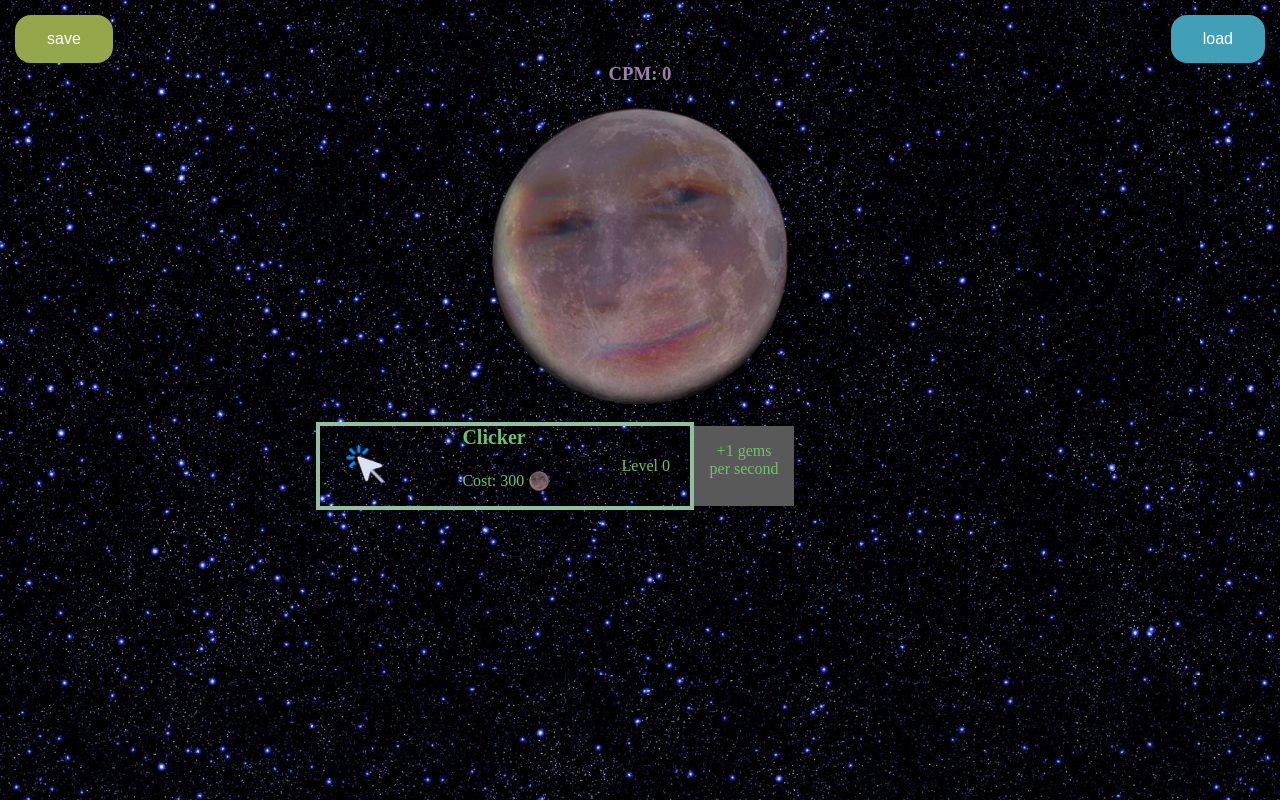
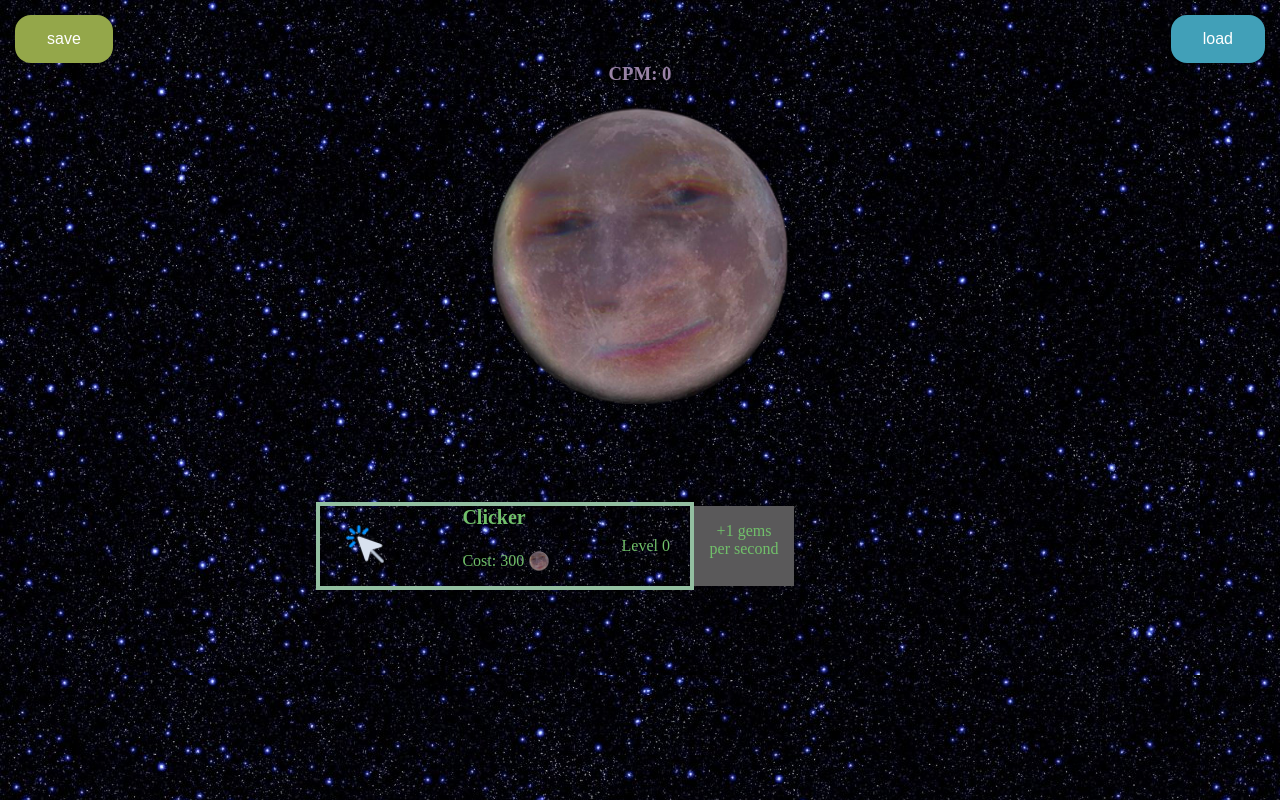
Before and after one commit to NFTBY47/CMP, a plain HTML site: page click.html in a window 1280 px wide. Drawn offline with Linux system fonts and the light colour scheme.

Commit message:
Update style.css

```diff
--- a/style.css
+++ b/style.css
@@ -138,7 +138,7 @@
     height: 60px;
     border: 4px solid rgb(147, 191, 161);
     padding: 10px 20px;
-    margin-top: -210px;
+    margin-top: -130px;
     margin-left: -270px;
     position: relative;
 
```
